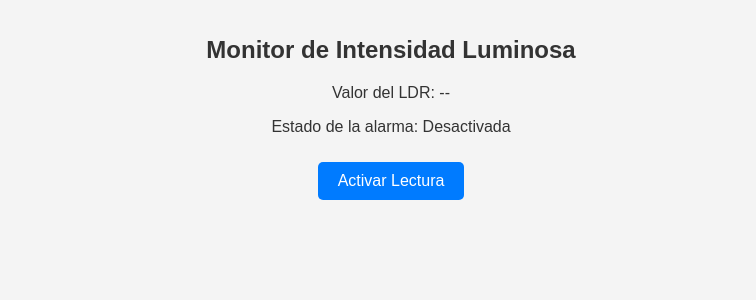
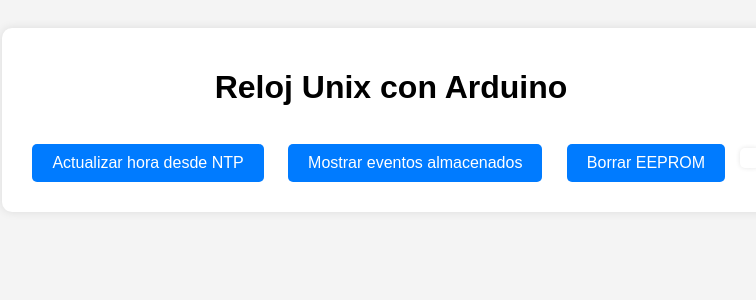
Before and after one commit to Yeu07/Embedded_Systems_2025, a Flask app: page / in a window 1280 px wide. Shown: the top 300 px of the page, without its empty margins (249-1005 px from the left). Run offline with Flask 3, Linux system fonts and the light colour scheme.

Commit message:
Added EEPROM functionality and web functionalities (to be fixed)

```diff
--- a/TP3/iot-uncuyo/app.py
+++ b/TP3/iot-uncuyo/app.py
@@ -1,44 +1,48 @@
-from flask import Flask, render_template, jsonify
+from flask import Flask, request, jsonify, render_template
 import serial
-import threading
+import ntplib
+import time
+
 app = Flask(__name__)
 
-# Configurar la conexión con el Arduino (ajustar el puerto según sea necesario)
-arduino = serial.Serial('/dev/ttyACM0', 9600, timeout=1)  # Cambia 'COM3' por el puerto correcto en tu sistema
+# Configuración del puerto serial
+SERIAL_PORT = '/dev/ttyACM1'  # Ajustar según el sistema
+BAUD_RATE = 9600
+ser = serial.Serial(SERIAL_PORT, BAUD_RATE, timeout=1)
 
-ldr_value = 0
-lectura_activada = False
-alarma_activa = False
+def get_ntp_time():
+    try:
+        client = ntplib.NTPClient()
+        response = client.request('pool.ntp.org')
+        return int(response.tx_time)
+    except Exception as e:
+        print(f"Error obteniendo la hora NTP: {e}")
+        return int(time.time())
 
-def read_arduino():
-    global ldr_value, alarma_activa
-    while True:
-        if lectura_activada:
-            try:
-                arduino.write(b'READ\n')  # Comando para solicitar datos al Arduino
-                data = arduino.readline().decode().strip()
-                if data.isdigit():
-                    ldr_value = int(data)
-                    alarma_activa = ldr_value > 800
-            except Exception as e:
-                print("Error leyendo datos:", e)
+@app.route("/")
+def index():
+    return render_template("index.html")  # Asegúrate de que "index.html" está en la carpeta "templates"
 
-# Hilo para leer datos del Arduino continuamente
-threading.Thread(target=read_arduino, daemon=True).start()
+@app.route('/update_time', methods=['POST'])
+def update_time():
+    unix_time = get_ntp_time()
+    ser.write(f"{unix_time}\n".encode())
+    return jsonify({"unix_time": unix_time})
 
-@app.route('/')
-def index():
-    return render_template('index.html')
+@app.route('/retrieve_events', methods=['GET'])
+def retrieve_events():
+    ser.write(b"retrieve\n")
+    time.sleep(1)
+    events = []
+    while ser.in_waiting:
+        line = ser.readline().decode().strip()
+        events.append(line)
+    return jsonify({"events": events})
 
-@app.route('/ldr')
-def get_ldr():
-    return jsonify({"ldr": ldr_value, "alarma": alarma_activa, "lectura": lectura_activada})
-
-@app.route('/toggle_lectura', methods=['POST'])
-def toggle_lectura():
-    global lectura_activada
-    lectura_activada = not lectura_activada
-    return jsonify({"lectura": lectura_activada})
+@app.route('/clear_eeprom', methods=['POST'])
+def clear_eeprom():
+    ser.write(b"clear\n")
+    return jsonify({"message": "EEPROM cleared"})
 
 if __name__ == '__main__':
-    app.run(debug=True)
+    app.run(host='0.0.0.0', port=5000, debug=True)
--- a/TP3/iot-uncuyo/static/css/styles.css
+++ b/TP3/iot-uncuyo/static/css/styles.css
@@ -1,47 +1,40 @@
 body {
     font-family: Arial, sans-serif;
     background-color: #f4f4f4;
-    color: #333;
     text-align: center;
-    margin: 0;
     padding: 20px;
 }
 
-h1 {
-    font-size: 24px;
-    margin-bottom: 20px;
-}
-
-section {
+.container {
     background: white;
     padding: 20px;
-    margin: 20px auto;
-    border-radius: 8px;
-    box-shadow: 0 0 10px rgba(0, 0, 0, 0.1);
-    max-width: 400px;
-}
-
-label {
-    display: block;
-    margin: 10px 0 5px;
-    font-weight: bold;
-}
-
-input[type="range"] {
-    width: 100%;
+    border-radius: 10px;
+    box-shadow: 0px 0px 10px rgba(0, 0, 0, 0.1);
+    display: inline-block;
 }
 
 button {
-    background: #007BFF;
-    color: white;
-    border: none;
+    margin: 10px;
     padding: 10px 20px;
     font-size: 16px;
+    border: none;
+    background-color: #007BFF;
+    color: white;
+    cursor: pointer;
     border-radius: 5px;
-    cursor: pointer;
-    margin-top: 10px;
 }
 
 button:hover {
-    background: #0056b3;
+    background-color: #0056b3;
 }
+
+#events {
+    margin-top: 20px;
+    text-align: left;
+    max-width: 400px;
+    display: inline-block;
+    background: #fff;
+    padding: 10px;
+    border-radius: 5px;
+    box-shadow: 0px 0px 5px rgba(0, 0, 0, 0.1);
+}
--- a/TP3/iot-uncuyo/static/js/script.js
+++ b/TP3/iot-uncuyo/static/js/script.js
@@ -1,33 +1,26 @@
-document.addEventListener("DOMContentLoaded", function () {
-    const ldrValueSpan = document.getElementById("ldrValue");
-    const alarmStatusSpan = document.getElementById("alarmStatus");
-    const toggleButton = document.getElementById("toggleButton");
+document.getElementById("update-time").addEventListener("click", () => {
+    fetch("/update_time", { method: "POST" })
+        .then(response => response.json())
+        .then(data => alert(`Hora actualizada: ${data.unix_time}`))
+        .catch(error => console.error("Error actualizando hora:", error));
+});
 
-    let lecturaActiva = false;
-
-    function actualizarDatos() {
-        fetch("/ldr")
-            .then(response => response.json())
-            .then(data => {
-                ldrValueSpan.textContent = data.ldr;
-                alarmStatusSpan.textContent = data.alarma ? "Activada" : "Desactivada";
-            })
-            .catch(error => console.error("Error obteniendo datos:", error));
-    }
-
-    toggleButton.addEventListener("click", function () {
-        lecturaActiva = !lecturaActiva;
-        fetch("/toggle_lectura", {
-            method: "POST",
-            headers: { "Content-Type": "application/json" },
-            body: JSON.stringify({ estado: lecturaActiva })
-        })
+document.getElementById("retrieve-events").addEventListener("click", () => {
+    fetch("/retrieve_events")
         .then(response => response.json())
         .then(data => {
-            toggleButton.textContent = data.lectura ? "Desactivar Lectura" : "Activar Lectura";
+            const eventsDiv = document.getElementById("events");
+            eventsDiv.innerHTML = "<h3>Eventos almacenados:</h3>";
+            data.events.forEach(event => {
+                eventsDiv.innerHTML += `<p>${event}</p>`;
+            });
         })
-        .catch(error => console.error("Error cambiando estado:", error));
-    });
+        .catch(error => console.error("Error obteniendo eventos:", error));
+});
 
-    setInterval(actualizarDatos, 3000); // Actualiza cada 3 segundos
+document.getElementById("clear-eeprom").addEventListener("click", () => {
+    fetch("/clear_eeprom", { method: "POST" })
+        .then(response => response.json())
+        .then(data => alert(data.message))
+        .catch(error => console.error("Error borrando EEPROM:", error));
 });
--- a/TP3/iot-uncuyo/templates/index.html
+++ b/TP3/iot-uncuyo/templates/index.html
@@ -3,15 +3,17 @@
 <head>
     <meta charset="UTF-8">
     <meta name="viewport" content="width=device-width, initial-scale=1.0">
-    <title>Monitor de LDR</title>
+    <title>Reloj Unix con Arduino</title>
     <link rel="stylesheet" href="../static/css/styles.css">
 </head>
 <body>
-    <h1>Monitor de Intensidad Luminosa</h1>
-    <p>Valor del LDR: <span id="ldrValue">--</span></p>
-    <p>Estado de la alarma: <span id="alarmStatus">Desactivada</span></p>
-    <button id="toggleButton">Activar Lectura</button>
-
+    <div class="container">
+        <h1>Reloj Unix con Arduino</h1>
+        <button id="update-time">Actualizar hora desde NTP</button>
+        <button id="retrieve-events">Mostrar eventos almacenados</button>
+        <button id="clear-eeprom">Borrar EEPROM</button>
+        <div id="events"></div>
+    </div>
     <script src="{{ url_for('static', filename='js/script.js') }}"></script>
 </body>
 </html>
```
Also changed, not shown: 1 other file.
